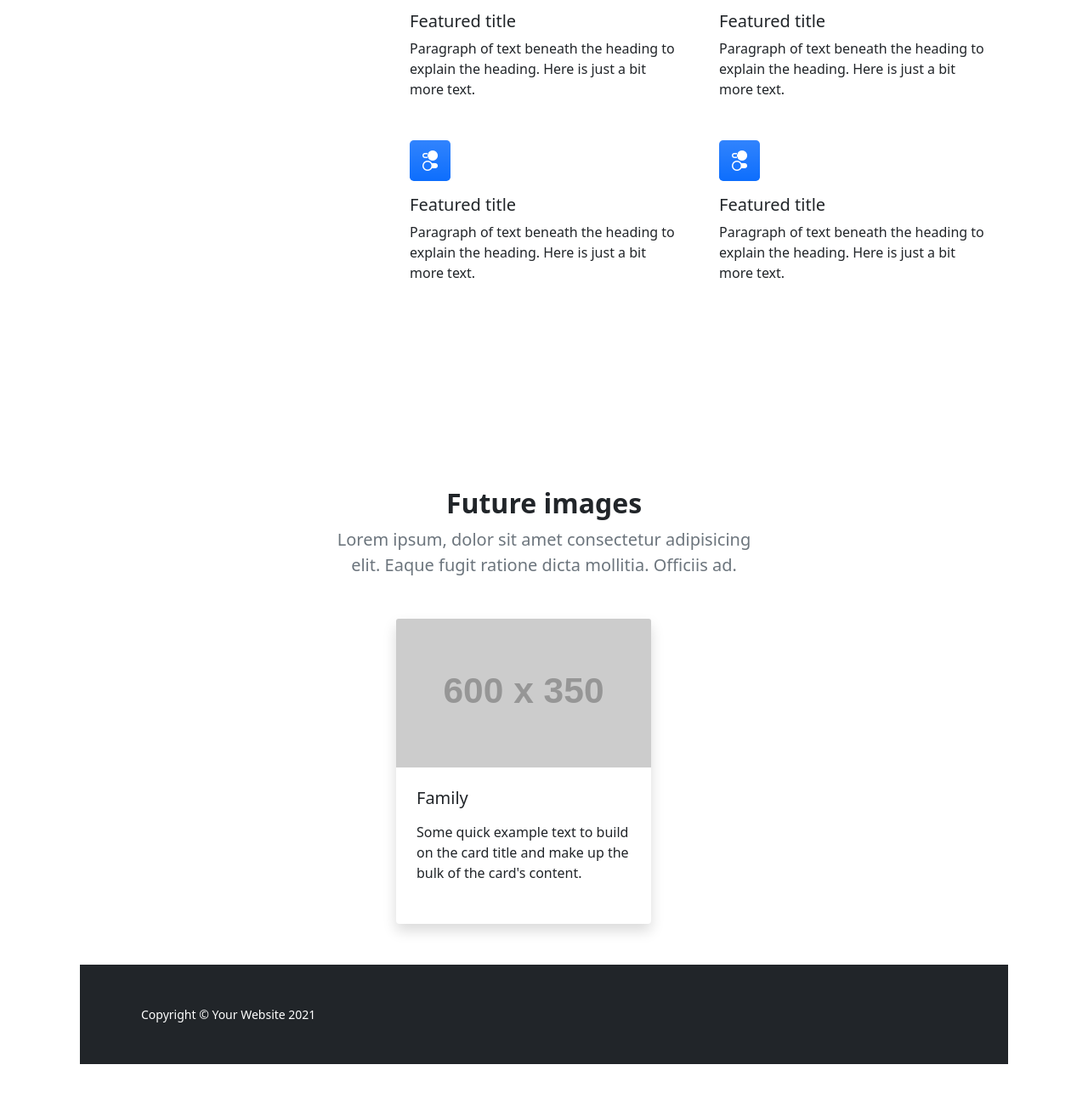
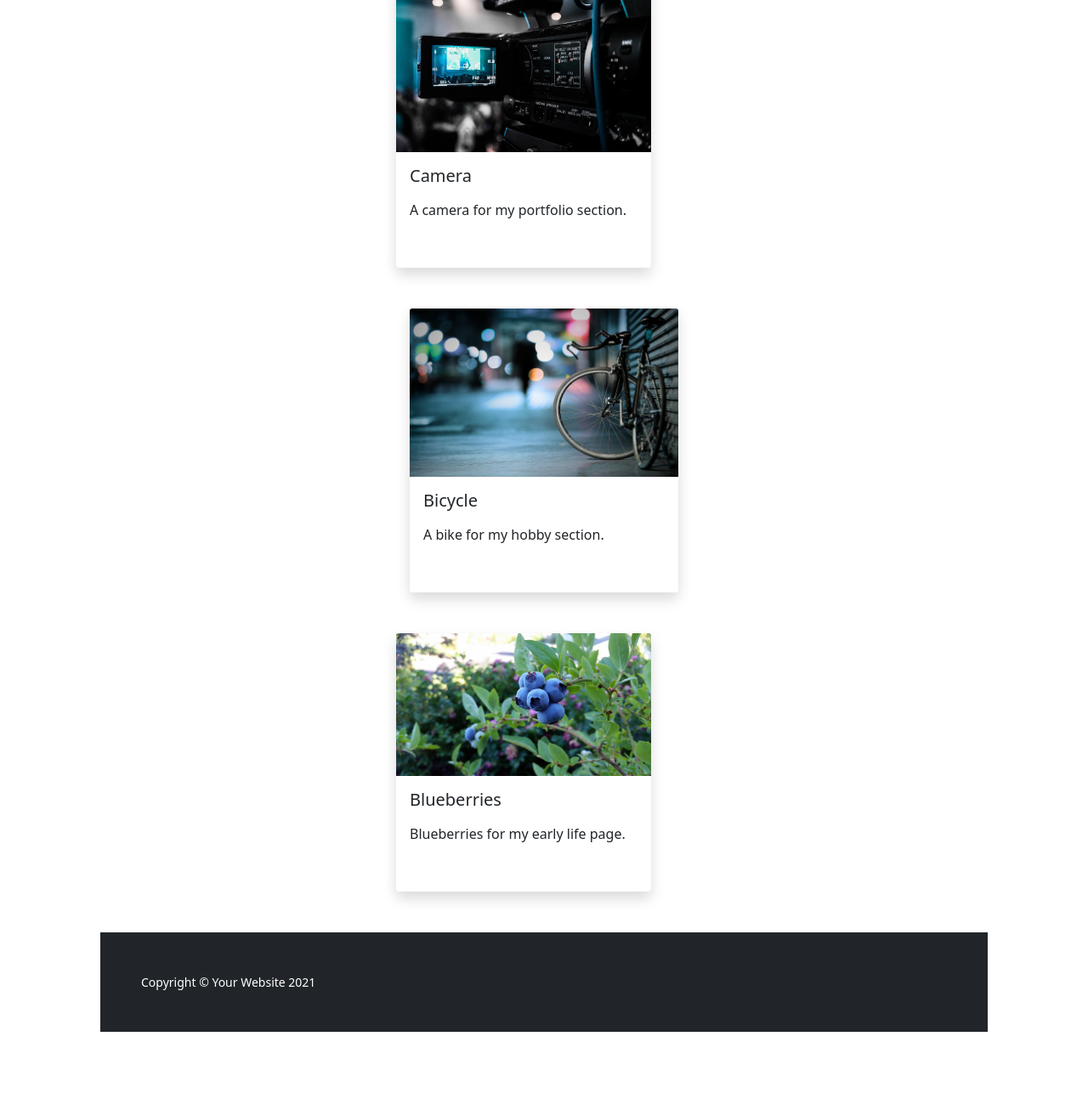
Before and after one commit to grueda95/grueda95.github.io, a plain HTML site: page images.html in a window 1280 px wide. Shown: the part 714-2000 px from the top of the page at 85% size. Drawn offline with nearby package versions, Linux system fonts and the light colour scheme; placeholder pictures from the web are drawn by us.

Commit message:
adding optimized images

```diff
--- a/images.html
+++ b/images.html
@@ -40,57 +40,21 @@
                     <div class="row gx-5 align-items-center justify-content-center">
                         <div class="col-lg-8 col-xl-7 col-xxl-6">
                             <div class="my-5 text-center text-xl-start">
-                                <h1 class="display-5 fw-bolder text-white mb-2">My new page</h1>
-                                <p class="lead fw-normal text-white-50 mb-4">A new page I created and modified</p>
-                                <div class="d-grid gap-3 d-sm-flex justify-content-sm-center justify-content-xl-start">
-                                    <a class="btn btn-primary btn-lg px-4 me-sm-3" href="#features">Get Started</a>
-                                </div>
+                                <h1 class="display-5 fw-bolder text-white mb-2">Images</h1>
+                                <p class="lead fw-normal text-white-50 mb-4">These are images I will be using for my assignment.</p>
                             </div>
                         </div>
                         <div class="col-xl-5 col-xxl-6 d-none d-xl-block text-center"><img class="img-fluid rounded-3 my-5" src="https://dummyimage.com/600x400/343a40/6c757d" alt="..." /></div>
                     </div>
                 </div>
             </header>
-            <!-- Features section-->
-            <section class="py-5" id="features">
-                <div class="container px-5 my-5">
-                    <div class="row gx-5">
-                        <div class="col-lg-4 mb-5 mb-lg-0"><h2 class="fw-bolder mb-0">A new part of my page.</h2></div>
-                        <div class="col-lg-8">
-                            <div class="row py-5 gx-5 row-cols-1 row-cols-md-2">
-                                <div class="col mb-5 h-100">
-                                    <div class="feature bg-primary bg-gradient text-white rounded-3 mb-3"><i class="bi bi-collection"></i></div>
-                                    <h2 class="h5">Featured title</h2>
-                                    <p class="mb-0">Paragraph of text beneath the heading to explain the heading. Here is just a bit more text.</p>
-                                </div>
-                                <div class="col mb-5 h-100">
-                                    <div class="feature bg-primary bg-gradient text-white rounded-3 mb-3"><i class="bi bi-building"></i></div>
-                                    <h2 class="h5">Featured title</h2>
-                                    <p class="mb-0">Paragraph of text beneath the heading to explain the heading. Here is just a bit more text.</p>
-                                </div>
-                                <div class="col mb-5 mb-md-0 h-100">
-                                    <div class="feature bg-primary bg-gradient text-white rounded-3 mb-3"><i class="bi bi-toggles2"></i></div>
-                                    <h2 class="h5">Featured title</h2>
-                                    <p class="mb-0">Paragraph of text beneath the heading to explain the heading. Here is just a bit more text.</p>
-                                </div>
-                                <div class="col h-100">
-                                    <div class="feature bg-primary bg-gradient text-white rounded-3 mb-3"><i class="bi bi-toggles2"></i></div>
-                                    <h2 class="h5">Featured title</h2>
-                                    <p class="mb-0">Paragraph of text beneath the heading to explain the heading. Here is just a bit more text.</p>
-                                </div>
-                            </div>
-                        </div>
-                    </div>
-                </div>
-            </section>
             <!-- Preview section-->
             <section class="py-5">
                 <div class="container px-5 my-5">
                     <div class="row gx-5 justify-content-center">
                         <div class="col-lg-8 col-xl-6">
                             <div class="text-center">
-                                <h2 class="fw-bolder">Future images</h2>
-                                <p class="lead fw-normal text-muted mb-5">Lorem ipsum, dolor sit amet consectetur adipisicing elit. Eaque fugit ratione dicta mollitia. Officiis ad.</p>
+                                <p class="lead fw-normal text-muted mb-5">Here are images for my Project 0 I will be using.</p>
                             </div>
                         </div>
                     </div>
@@ -98,10 +62,10 @@
                         <div class="row gx-5 justify-content-center">
                         <div class="col-lg-4 mb-5">
                             <div class="card h-100 shadow border-0">
-                                <img class="card-img-top" src="https://dummyimage.com/600x350/ced4da/6c757d" alt="..." />
-                                <div class="card-body p-4">
-                                    <a class="text-decoration-none link-dark stretched-link" href="#!"><h5 class="card-title mb-3">Family</h5></a>
-                                    <p class="card-text mb-0">Some quick example text to build on the card title and make up the bulk of the card's content.</p>
+                                <img class="card-img-top" src="img/technology-g1c39cbc37_1920-min.jpg" />
+                                <div class="card-body p-3">
+                                    <a class="text-decoration-none link-dark stretched-link" href="#!"><h5 class="card-title mb-3">Camera</h5></a>
+                                    <p class="card-text mb-0">A camera for my portfolio section.<p>
                                 </div>
                                 <div class="card-footer p-4 pt-0 bg-transparent border-top-0">
                                     <div class="d-flex align-items-end justify-content-between">
@@ -112,7 +76,43 @@
                                 </div>
                             </div>
                         </div>
-
+                    </div>
+                        <div class="row gx-5 justify-content-center">
+                        <div class="col-lg-4 mb-5">
+                            <div class="card h-100 shadow border-0">
+                                <img class="card-img-top" src="img/bicycle-gb8a0cc355_1280-min.jpg" />
+                                <div class="card-body p-3">
+                                    <a class="text-decoration-none link-dark stretched-link" href="#!"><h5 class="card-title mb-3">Bicycle</h5></a>
+                                    <p class="card-text mb-0">A bike for my hobby section.<p>
+                                </div>
+                                <div class="card-footer p-4 pt-0 bg-transparent border-top-0">
+                                    <div class="d-flex align-items-end justify-content-between">
+                                        <div class="d-flex align-items-center">
+                                            </div>
+                                        </div>
+                                    </div>
+                                </div>
+                            </div>
+                        </div>
+                        <div class="row gx-5">
+                            <div class="row gx-5 justify-content-center">
+                            <div class="col-lg-4 mb-5">
+                                <div class="card h-100 shadow border-0">
+                                    <img class="card-img-top" src="img/rubel-blueberry-g1725e98ca_1920-min.jpg" />
+                                    <div class="card-body p-3">
+                                        <a class="text-decoration-none link-dark stretched-link" href="#!"><h5 class="card-title mb-3">Blueberries</h5></a>
+                                        <p class="card-text mb-0">Blueberries for my early life page.<p>
+                                    </div>
+                                    <div class="card-footer p-4 pt-0 bg-transparent border-top-0">
+                                        <div class="d-flex align-items-end justify-content-between">
+                                            <div class="d-flex align-items-center">
+                                                </div>
+                                            </div>
+                                        </div>
+                                    </div>
+                                </div>
+                            </div>
+                        </div>
         <!-- Footer-->
         <footer class="bg-dark py-5 mt-auto">
             <div class="container px-5">
```
Also changed, not shown: img/bicycle-gb8a0cc355_1280-min.jpg (added), img/rubel-blueberry-g1725e98ca_1920-min.jpg (added), img/technology-g1c39cbc37_1920-min.jpg (added).
